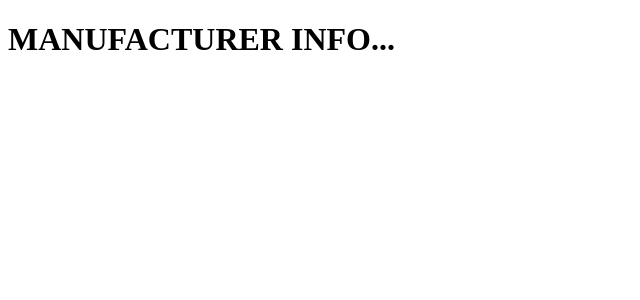
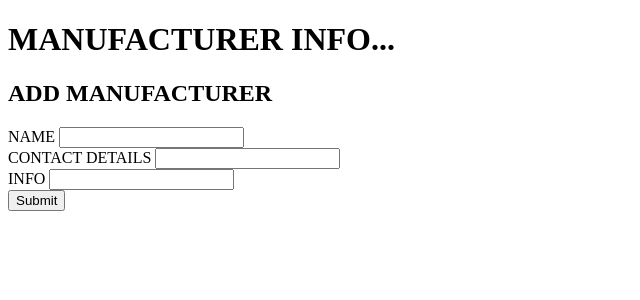
Before and after one commit to millu94/shire_selctions_stock, a Flask app: page /manufacturer_info in a window 1280 px wide. Shown: the part 88-388 px from the top of the page, without its empty margins (0-640 px from the left). Run offline with Flask 2, Linux system fonts and the light colour scheme; data that the repository does not hold is empty; some libraries are stand-ins or nearby versions.

Commit message:
developed create function for manufacturers info

```diff
--- a/controllers/manufacturers_controller.py
+++ b/controllers/manufacturers_controller.py
@@ -10,3 +10,12 @@
 def manufacturers():
     manufacturers = manufacturer_repository.select_all()
     return render_template("manufacturer_info/index.html", manufacturers=manufacturers)
+
+@manufacturers_blueprint.route("/manufacturer_info", methods=["POST"])
+def add_manufacturer():
+    name = request.form["name"]
+    contact_details = request.form["contact_details"]
+    info = request.form["info"]
+    new_manufacturer = Manufacturer(name, contact_details, info)
+    manufacturer_repository.save(new_manufacturer)
+    return redirect("/manufacturer_info")
--- a/templates/manufacturer_info/index.html
+++ b/templates/manufacturer_info/index.html
@@ -17,15 +17,31 @@
     </div>
 </section>
 
+{% endfor %}
+
 <section>
     <h2>ADD MANUFACTURER</h2>
     <div>
-        <form action="/manufacturer_info" method="POST"></form>
+        <form action="/manufacturer_info" method="POST">
+            <div>
+                <label for="name">NAME</label>
+                <input type="text" id="name" name="name">
+                <br>
+                <label for="contact_details">CONTACT DETAILS</label>
+                <input type="text" id="contact_details" name="contact_details">
+                <br>
+                <label for="info">INFO</label>
+                <input type="text" id="info" name="info">
+                <br>
+                <input type="submit">
+            </div>
+
+        </form>
     </div>
 </section>
 
 
 
 
-{% endfor %}
+
 {% endblock %}
```
